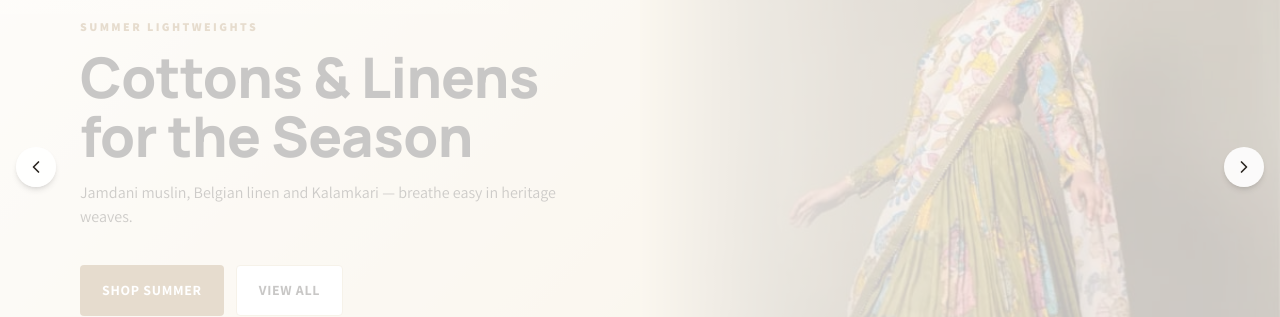
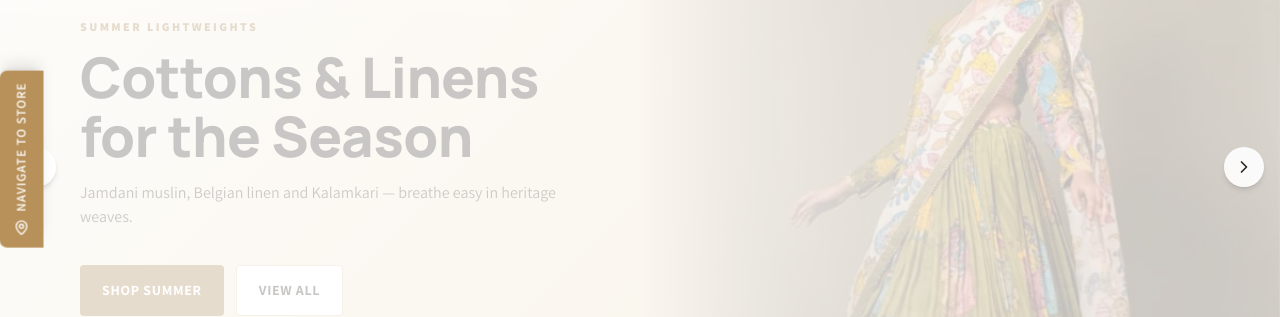
Before and after one commit to sumanthrb94-sudo/Tresor-Couture, a React (Vite) app: page / in a window 1280 px wide. Shown: the part 241-558 px from the top of the page. Built offline with nearby package versions, Linux system fonts and the light colour scheme; no server answers; the database is empty.

Commit message:
Add 'Navigate to Store' strap linking to Google Maps
Adds a fixed vertical strap on the left edge of the home page that links
out to the store's Google Maps location in a new tab.

https://claude.ai/code/session_016Xvw8pxRGotYif7whkMqw1

```diff
--- a/src/App.tsx
+++ b/src/App.tsx
@@ -12,6 +12,7 @@ import SignupCallout from './components/SignupCallout';
 import ProductRail from './components/ProductRail';
 import LookbookRail from './components/LookbookRail';
 import WhatsAppButton from './components/WhatsAppButton';
+import NavigateToStoreTab from './components/NavigateToStoreTab';
 import Footer from './components/Footer';
 import ErrorBoundary from './components/ErrorBoundary';
 import ShopPage from './pages/ShopPage';
@@ -146,6 +147,8 @@ const Home: React.FC = () => {
       />
       {/* Floating "Contact Us" via WhatsApp — flagged as under development for now. */}
       <WhatsAppButton />
+      {/* Left-edge strap linking to the physical store on Google Maps. */}
+      <NavigateToStoreTab />
     </main>
   );
 };
--- /dev/null
+++ b/src/components/NavigateToStoreTab.tsx
@@ -0,0 +1,25 @@
+import React from 'react';
+import { MapPin } from 'lucide-react';
+
+// Google Maps share link for the physical store.
+const STORE_MAPS_URL = 'https://maps.app.goo.gl/TR9kkKiC3oHLanmbA?g_st=iw';
+
+const NavigateToStoreTab: React.FC = () => (
+  <a
+    href={STORE_MAPS_URL}
+    target="_blank"
+    rel="noopener noreferrer"
+    aria-label="Navigate to our store on Google Maps"
+    className="fixed left-0 top-1/2 -translate-y-1/2 z-50 flex items-center gap-2
+               bg-[color:var(--color-myntra-pink)] hover:bg-[color:var(--color-myntra-pink-dark)]
+               text-white shadow-lg px-3 py-3 rounded-r-lg
+               [writing-mode:vertical-rl] rotate-180 transition-colors active:scale-[0.98]"
+  >
+    <MapPin className="w-4 h-4 rotate-180 shrink-0" aria-hidden="true" />
+    <span className="text-[13px] font-semibold tracking-[0.08em] uppercase">
+      Navigate to Store
+    </span>
+  </a>
+);
+
+export default NavigateToStoreTab;
```
